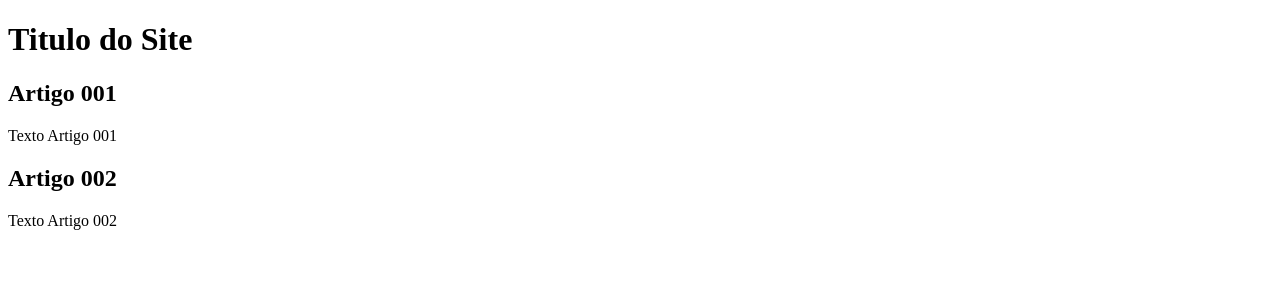
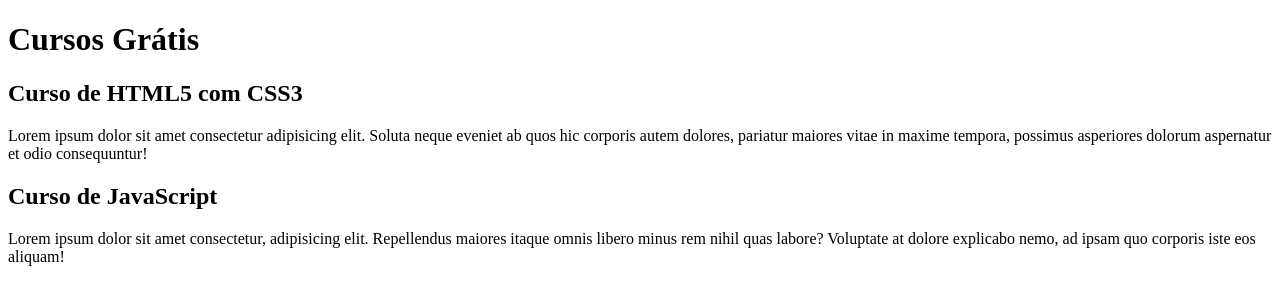
Before and after one commit to Pauloj2/projeto-do-curso-de-git, a plain HTML site: page index.html in a window 1280 px wide. Drawn offline with Linux system fonts and the light colour scheme.

Commit message:
comecei a escrever o conteúdo

```diff
--- a/index.html
+++ b/index.html
@@ -8,15 +8,15 @@
 <body>
     <main>
         <header>
-            <h1>Titulo do Site</h1>
+            <h1>Cursos Grátis</h1>
         </header>
         <article>
-            <h2>Artigo 001</h2>
-            <p>Texto Artigo 001</p>
+            <h2>Curso de HTML5 com CSS3</h2>
+            <p>Lorem ipsum dolor sit amet consectetur adipisicing elit. Soluta neque eveniet ab quos hic corporis autem dolores, pariatur maiores vitae in maxime tempora, possimus asperiores dolorum aspernatur et odio consequuntur!</p>
         </article>
         <article>
-            <h2>Artigo 002</h2>
-            <p>Texto Artigo 002</p>
+            <h2>Curso de JavaScript</h2>
+            <p>Lorem ipsum dolor sit amet consectetur, adipisicing elit. Repellendus maiores itaque omnis libero minus rem nihil quas labore? Voluptate at dolore explicabo nemo, ad ipsam quo corporis iste eos aliquam!</p>
         </article>
     </main>
 </body>
```
